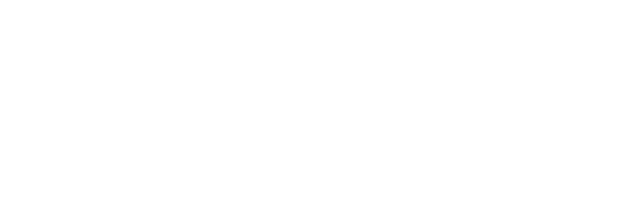
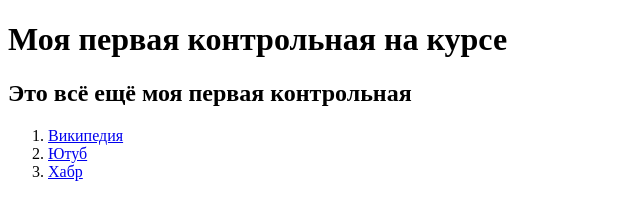
Before and after one commit to GwunGG/task-html, a website: page src/index.html in a window 1280 px wide. Shown: the whole page, without its empty margins (0-640 px from the left). Drawn offline with Linux system fonts and the light colour scheme.

Commit message:
Задание по HTML

```diff
--- a/src/index.html
+++ b/src/index.html
@@ -3,5 +3,13 @@
     <head>
         <title>HTML</title>
     </head>
-    <body></body>
+    <body>
+        <h1>Моя первая контрольная на курсе</h1>
+        <h2>Это всё ещё моя первая контрольная</h2>
+        <ol>
+            <li><a href="https://ru.wikipedia.org/">Википедия</a></li>
+            <li><a href="https://www.youtube.com/">Ютуб</a></li>
+            <li><a href="https://habr.com/ru/all/">Хабр</a></li>
+        </ol>
+    </body>
 </html>
```
